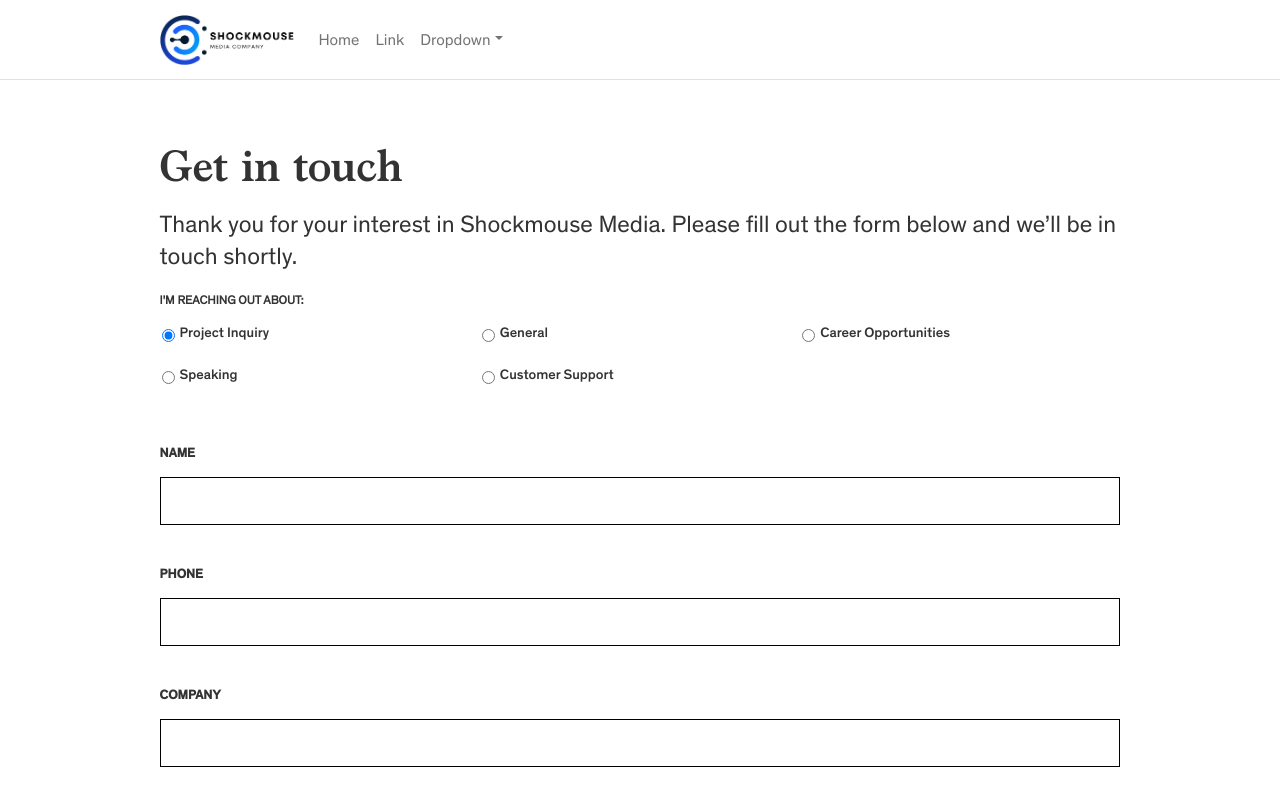
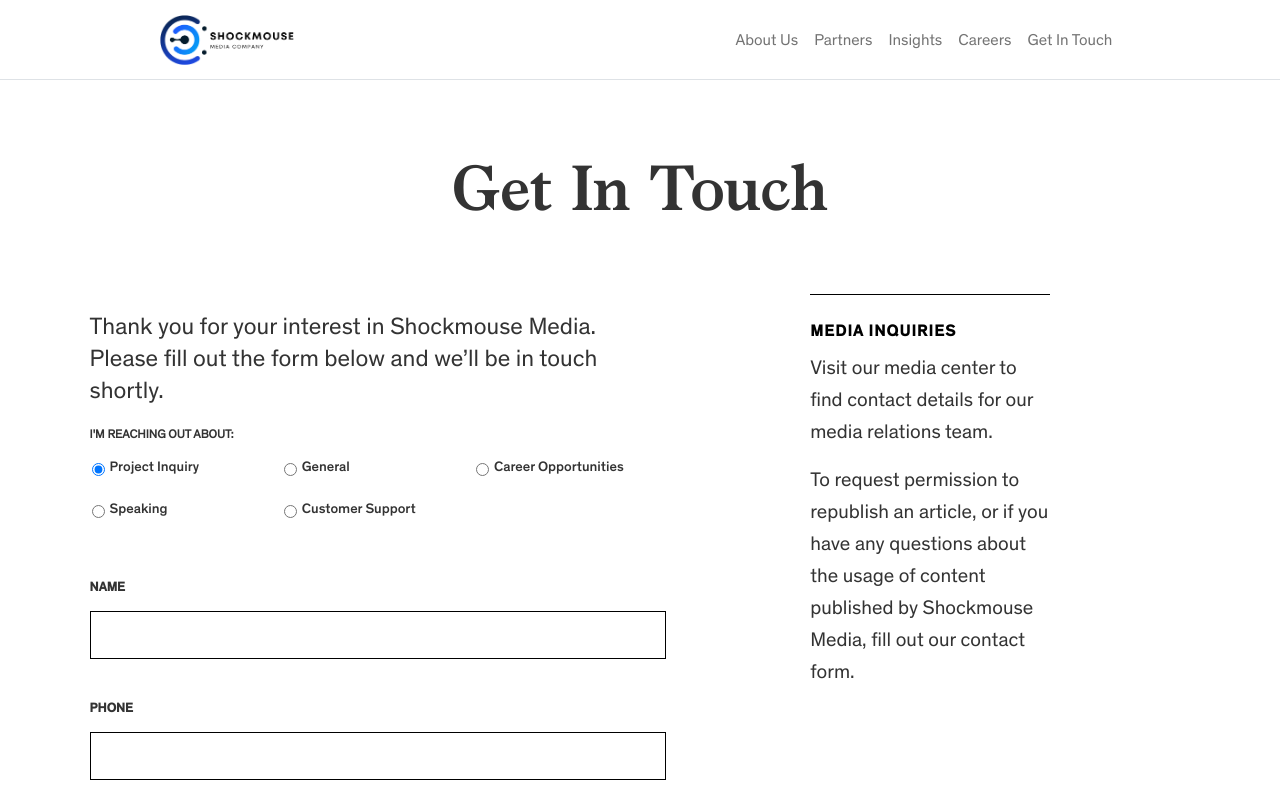
Before and after one commit to greenfieldian/site, a Gatsby site: page /contact-us in a window 1280 px wide. Shown: the top 800 px of the page. Built offline with nearby package versions, Linux system fonts and the light colour scheme; Gatsby itself is replaced by a stand-in of ours.

Commit message:
contact page commit

```diff
--- a/src/components/header.js
+++ b/src/components/header.js
@@ -15,16 +15,12 @@ export default function Header() {
     <Navbar.Brand href="/"><img src={Logo} /></Navbar.Brand>
     <Navbar.Toggle aria-controls="basic-navbar-nav" />
     <Navbar.Collapse id="basic-navbar-nav">
-      <Nav className="me-auto">
-        <Nav.Link href="#home">Home</Nav.Link>
-        <Nav.Link href="#link">Link</Nav.Link>
-        <NavDropdown title="Dropdown" id="basic-nav-dropdown">
-          <NavDropdown.Item href="#action/3.1">Action</NavDropdown.Item>
-          <NavDropdown.Item href="#action/3.2">Another action</NavDropdown.Item>
-          <NavDropdown.Item href="#action/3.3">Something</NavDropdown.Item>
-          <NavDropdown.Divider />
-          <NavDropdown.Item href="#action/3.4">Separated link</NavDropdown.Item>
-        </NavDropdown>
+      <Nav>
+        <Nav.Link href="#home">About Us</Nav.Link>
+        <Nav.Link href="#link">Partners</Nav.Link>
+        <Nav.Link href="">Insights</Nav.Link>
+        <Nav.Link href="">Careers</Nav.Link>
+        <Nav.Link href="">Get In Touch</Nav.Link>
       </Nav>
     </Navbar.Collapse>
   </Container>
--- a/src/components/layout.css
+++ b/src/components/layout.css
@@ -251,6 +251,12 @@ input {
 .nav-white-toggle span {
     color: #fff !important;
 }
+.navbar-collapse {
+    margin-left: auto;
+}
+.navbar-nav {
+    margin-left: auto;
+}
 /* Bootstrap Override */
 
 /* CTA Section */
@@ -271,6 +277,10 @@ input {
 /* SwiperJS */
 
 @media (min-width: 768px) {
+    .outer {
+        margin-top: 70px;
+        margin-bottom: 80px;
+    }
     .headline {
         font-size: 2.75rem;
         line-height: 3.25rem;
--- a/src/pages/contact-us.js
+++ b/src/pages/contact-us.js
@@ -21,13 +21,16 @@ export default function Contact() {
                 <link rel="icon" href={Favicon} />
             </Helmet>
             <Layout>
-                <div>
+                <div className="outer">
+                    <header className="container">
+                        <div className="text-wrapper">
+                            <h1 className={"headline" + " " + contactStyles.headline}>Get In Touch</h1>
+                        </div>
+                    </header>
                     <div className="wrapper">
-                        <div className="container">
+                        <div className={"container" + " " + contactStyles.display_grid}>
                             <div className={contactStyles.main}>
                                 <article>
-                                    <header>
-                                        <h1 className="title headline">Get in touch</h1>
                                         <div>
                                             <p className="lead">Thank you for your interest in Shockmouse Media. Please fill out the form below and we’ll be in touch shortly.</p>
                                             <div className={contactStyles.form_group}>
@@ -101,7 +104,6 @@ export default function Contact() {
                                                 <input type="submit" value="Let's Talk"/>
                                             </div>
                                         </div>
-                                    </header>
                                 </article>
                             </div>
                             <div className={contactStyles.rail}>
--- a/src/styles/contact.module.css
+++ b/src/styles/contact.module.css
@@ -48,3 +48,29 @@
 .rail section {
     margin-top: 60px;
 }
+
+@media (min-width: 768px) {
+    .headline {
+        text-align: center;
+        font-weight: 500;
+        font-size: 4rem;
+        line-height: 4.75rem;
+    }
+    .display_grid {
+        display: inline-flex;
+        flex-wrap: wrap;
+        flex-direction: row;
+        clear: both;
+        justify-content: space-between;
+    }
+    .main {
+        width: 60%;
+        float: left;
+        display: block;
+        margin-right: 3.07692%;
+    }
+    .rail {
+        margin-left: 7.36264%;
+        width: 25%;
+    }
+}
--- a/src/styles/hero.module.css
+++ b/src/styles/hero.module.css
@@ -20,3 +20,12 @@
     height: 100%;
     width: 100%;
 }
+
+@media (min-width: 768px) {
+    .hero_container, .hero_overlay {
+        height: 500px;
+    }
+    .hero_overlay .text_wrapper {
+        padding-top: 30%;
+    }
+}
```
